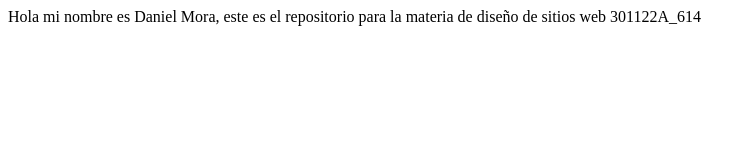
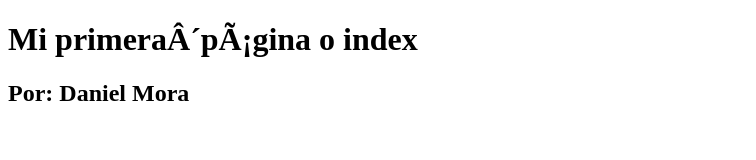
Before and after one commit to DanielMoraCode/sitioweb, a plain HTML site: page front/index.html in a window 1280 px wide. Shown: the whole page, without its empty margins (0-756 px from the left). Drawn offline with Linux system fonts and the light colour scheme.

Commit message:
ajuste estructura index
se ajusta el index, segun la estructura de la web conferencia

```diff
--- a/front/index.html
+++ b/front/index.html
@@ -1,8 +1,14 @@
+<!DOCTYPE html>
 <html>
-	<form id ="primerForm">
-		<div>
-			<output name="descripcion">Hola mi nombre es Daniel Mora, este es el repositorio para la materia de diseño de sitios web 301122A_614</output>
-		</div>
-	</form>
+
+	<head>
+		<meta charset="uft-8">
+		<title> Mi primera página </title>
+	</head>
+
+	<body>
+		<h1> Mi primera´página o index </h1>
+		<h2> Por: Daniel Mora </h2>
+	</body>
 
 </html>
```
